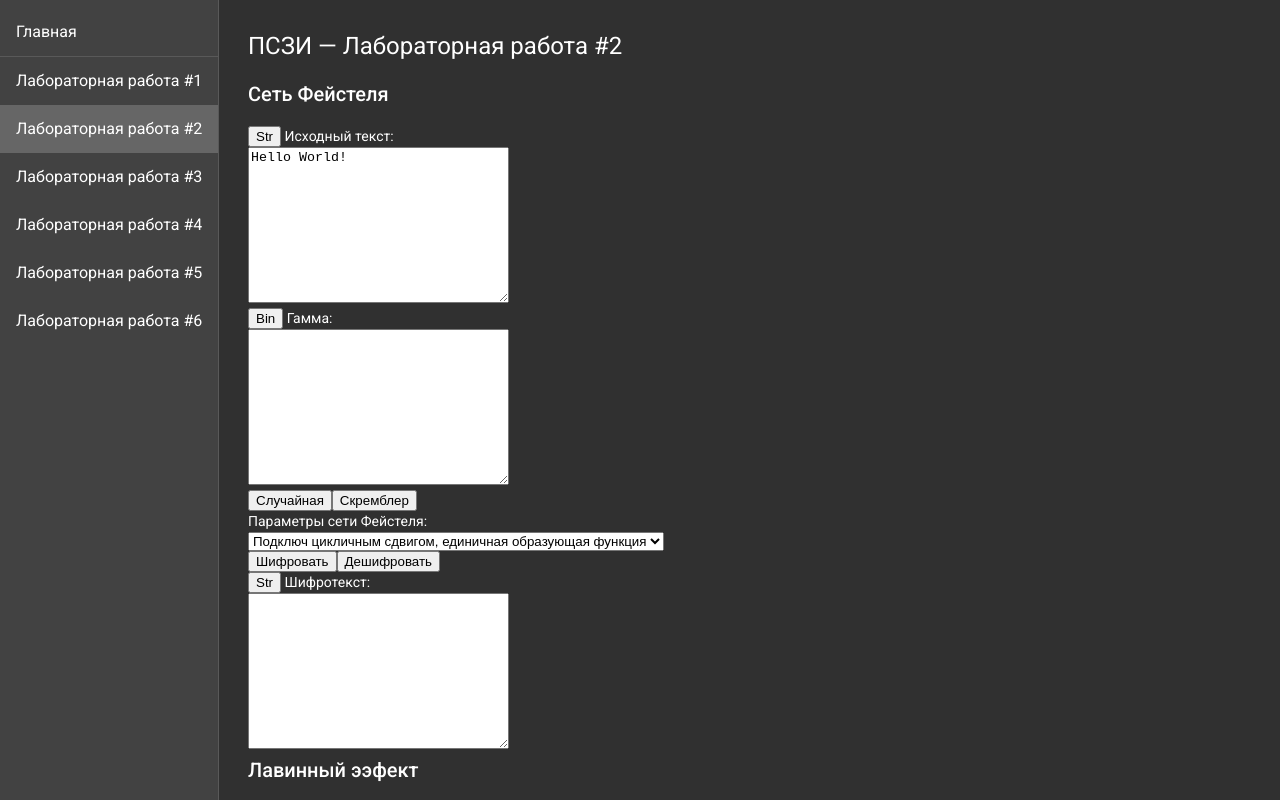
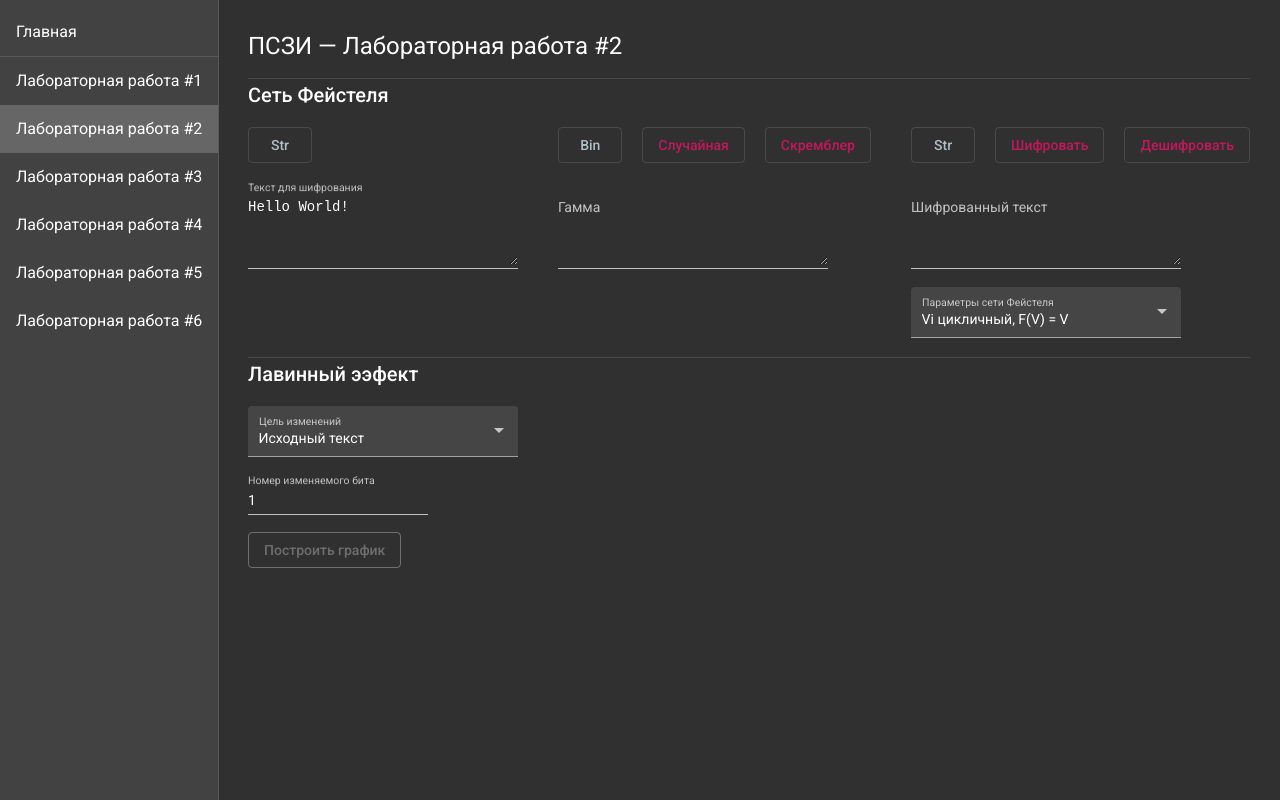
Before and after one commit to Fake-Make/Cryptography, an Angular app: page /works/2 in a window 1280 px wide. Built offline with nearby package versions, Linux system fonts and the light colour scheme; what ng2-charts would draw is missing.

Commit message:
Enhancement #5: Work 2 was redesigned

```diff
--- a/src/app/components/works/work2/work2.component.css
+++ b/src/app/components/works/work2/work2.component.css
@@ -0,0 +1,19 @@
+.mono {
+	font-family: 'Courier New', Courier, monospace;
+}
+
+.ml-20 {
+	margin-left: 20px;
+}
+
+.w-270 {
+	width: 270px;
+}
+
+.wrapper {
+	width: 100%;
+	display: flex;
+	flex-direction: row;
+	justify-content: space-between;
+	flex-wrap: wrap;
+}
--- a/src/app/components/works/work2/work2.component.html
+++ b/src/app/components/works/work2/work2.component.html
@@ -1,54 +1,91 @@
-<h1>ПСЗИ — Лабораторная работа #2</h1>
+<h1 class="mat-header">ПСЗИ — Лабораторная работа #2</h1>
+<mat-divider></mat-divider>
 
-<h2>Сеть Фейстеля</h2>
-<label>
-	<button (click)="changeView('base')">{{ viewModes[views.base] }}</button>
-	Исходный текст:<br>
-	<textarea cols="30" rows="10" [(ngModel)]="base"></textarea>
-</label><br>
+<h2 class="mat-title">Сеть Фейстеля</h2>
+<div class="wrapper">
+	<section>
+		<button (click)="changeView('base')" mat-stroked-button color="accent">
+			{{ viewModes[views.base] }}
+		</button>
+		<br><br>
+		<mat-form-field class="w-270">
+			<mat-label>Текст для шифрования</mat-label>
+			<textarea matInput placeholder="Hello World!" cols="40" rows="4"
+				class="mono" [(ngModel)]="base"></textarea>
+		</mat-form-field>
+	</section>
 
-<label>
-	<button (click)="changeView('gamma')">{{ viewModes[views.gamma] }}</button>
-	Гамма:<br>
-	<textarea cols="30" rows="10" [(ngModel)]="gamma"></textarea>
-</label><br>
-<button (click)="getGamma('random')">Случайная</button>
-<button (click)="getGamma('scrambler')">Скремблер</button><br>
+	<section>
+		<button (click)="changeView('gamma')" mat-stroked-button color="accent">
+			{{ viewModes[views.gamma] }}
+		</button>
+		<button (click)="getGamma('random')" mat-stroked-button color="primary" class="ml-20">
+			Случайная
+		</button>
+		<button (click)="getGamma('scrambler')" mat-stroked-button color="primary" class="ml-20">
+			Скремблер
+		</button>
+		<br><br>
+		<mat-form-field class="w-270">
+			<mat-label>Гамма</mat-label>
+			<textarea matInput cols="40" rows="4"
+				class="mono" [(ngModel)]="gamma"></textarea>
+		</mat-form-field>
+	</section>
 
-<label>Параметры сети Фейстеля:<br>
-	<select [(ngModel)]="vfCase">
-		<option value="0">Подключ цикличным сдвигом, единичная образующая функция</option>
-		<option value="1">Подключ цикличным сдвигом, образующая функция S(X) ^ V</option>
-		<option value="2">Подключ по скремблеру, единичная образующая функция</option>
-		<option value="3">Подключ по скремблеру, образующая функция S(X) ^ V</option>
-	</select>
-</label><br>
-<button (click)="applyFeistel('direct')">Шифровать</button>
-<button (click)="applyFeistel('reverse')">Дешифровать</button><br>
+	<section>
+		<button (click)="changeView('cipher')" mat-stroked-button color="accent">
+			{{ viewModes[views.cipher] }}
+		</button>
+		<button (click)="applyFeistel('direct')" mat-stroked-button color="primary" class="ml-20">
+			Шифровать
+		</button>
+		<button (click)="applyFeistel('reverse')" mat-stroked-button color="primary" class="ml-20">
+			Дешифровать
+		</button>
+		<br><br>
+		<mat-form-field class="w-270">
+			<mat-label>Шифрованный текст</mat-label>
+			<textarea matInput cols="40" rows="4"
+				class="mono" [(ngModel)]="cipher"></textarea>
+		</mat-form-field>
+		<br>
 
-<label>
-	<button (click)="changeView('cipher')">{{ viewModes[views.cipher] }}</button>
-	Шифротекст:<br>
-	<textarea cols="30" rows="10" [(ngModel)]="cipher"></textarea>
-</label><br>
+		<mat-form-field appearance="fill" class="w-270">
+			<mat-label>Параметры сети Фейстеля</mat-label>
+			<mat-select [(ngModel)]="vfCase">
+				<mat-option value="0" title="Подключ цикличным сдвигом, единичная образующая функция">
+					Vi цикличный, F(V) = V</mat-option>
+				<mat-option value="1" title="Подключ цикличным сдвигом, образующая функция S(X) ^ V">
+					Vi цикличный, F(V, X) = S(X) ^ V</mat-option>
+				<mat-option value="2" title="Подключ по скремблеру, единичная образующая функция">
+					Vi по скремблеру, F(V) = V</mat-option>
+				<mat-option value="3" title="Подключ по скремблеру, образующая функция S(X) ^ V">
+					Vi по скремблеру, F(V, X) = S(X) ^ V</mat-option>
+			</mat-select>
+		</mat-form-field>
+	</section>
+</div>
+<mat-divider></mat-divider>
 
 <h2>Лавинный ээфект</h2>
-<label>Цель изменений:<br>
-	<select [(ngModel)]="target">
-		<option value="base">Исходный текст</option>
-		<option value="gamma">Ключ</option>
-	</select>
-</label><br>
-
-<label>
-	Номер изменяемого бита:<br>
-	<input type="number" min="1" max="64" [(ngModel)]="targetBit">
-</label><br>
-
-<button (click)="updatePlots()"
+<mat-form-field appearance="fill" class="w-270">
+	<mat-label>Цель изменений</mat-label>
+	<mat-select [(ngModel)]="target">
+		<mat-option value="base">Исходный текст</mat-option>
+		<mat-option value="gamma">Ключ</mat-option>
+	</mat-select>
+</mat-form-field>
+<br>
+<mat-form-field>
+    <mat-label>Номер изменяемого бита</mat-label>
+    <input type="number" min="1" max="64" matInput [value]="targetBit">
+</mat-form-field>
+<br>
+<button (click)="updatePlots()" mat-stroked-button color="primary"
 	[disabled]="gamma.length === 0 || base.length === 0">Построить график</button>
 
-<div style="display: block; width: 800px"
+<div style="display: block; width: 100%"
 	*ngIf="lineChartData[0].data.length !== 1">
 	<canvas baseChart
 		[datasets]="lineChartData"
```
